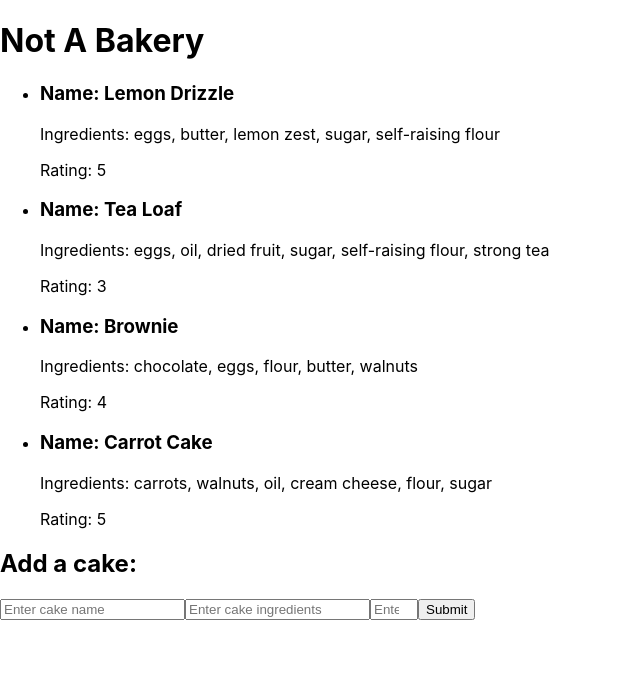
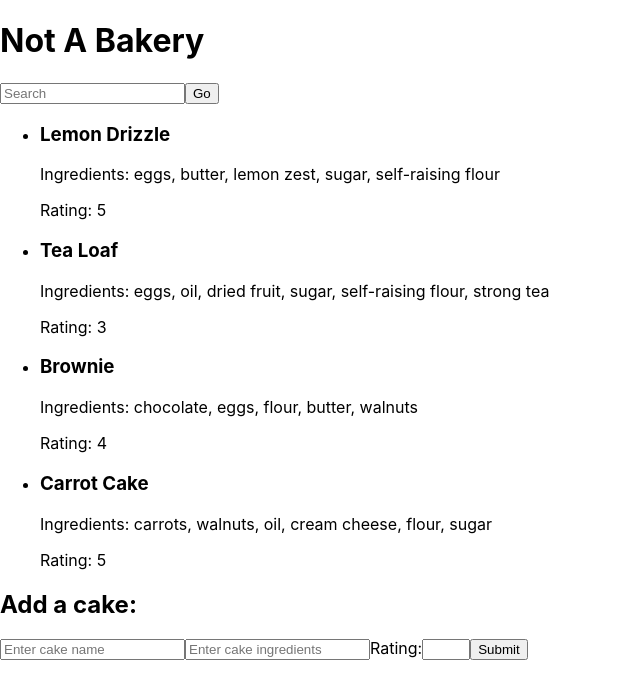
Before and after one commit to MTBNTA/react_forms_bakery_lab, a React (Create React App) app: page / in a window 1280 px wide. Shown: the top 698 px of the page, without its empty margins (0-640 px from the left). Built offline with nearby package versions, Linux system fonts and the light colour scheme.

Commit message:
implemented flawed search function

```diff
--- a/src/components/Cake.js
+++ b/src/components/Cake.js
@@ -2,7 +2,7 @@ const Cake = ({cake}) => {
 
     return (
         <li>
-            <h3>Name: {cake.cakeName}</h3>
+            <h3>{cake.cakeName}</h3>
             <p>Ingredients: {cake.ingredients.join(", ")}</p>
             <p>Rating: {cake.rating}</p>
         </li>
--- a/src/components/CakeList.js
+++ b/src/components/CakeList.js
@@ -1,15 +1,27 @@
 import Cake from "./Cake";
+import Search from "./Search";
 
-const CakeList = ({cakes}) => {
+const CakeList = ({cakes, setCakes}) => {
 
-    const mapCakes = cakes.map((cake, index) => {
+    let mappedCakes = cakes.map((cake, index) => {
         return <Cake cake={cake} key={index} />
     });
 
+    const filterCakes = (searchTerm) => {
+        const filteredCakes = cakes.filter(cake => cake.cakeName.toLowerCase().includes(searchTerm));
+        setCakes(filteredCakes);
+    }
+
+    console.log(mappedCakes);
+
     return (
-        <ul>
-            {mapCakes}
-        </ul>
+        <>
+            <Search filterCakes={filterCakes}/>
+            <ul>
+                {mappedCakes}
+            </ul>
+        </>
+
      );
 }
 
--- a/src/components/Register.js
+++ b/src/components/Register.js
@@ -14,7 +14,7 @@ const Register = ({cakes, registerCake}) => {
             validation = false;
         }
 
-        if(cakes.find(cake => cake.cakeName === cakeName)){
+        if(cakes.find(cake => cake.cakeName.toLowerCase() === cakeName.toLowerCase())){
             alert("This cake already exists!");
             validation = false;
         }
@@ -52,12 +52,12 @@ const Register = ({cakes, registerCake}) => {
                     value={ingredients}
                     onChange={(event) => setIngredients([event.target.value])}
                 />
+                Rating:
                 <input
                     type="number"
                     min="0"
                     max="5"
                     name="rating"
-                    placeholder="Enter cake rating"
                     value={rating}
                     onChange={(event) => setRating(event.target.value)}
                 />
--- /dev/null
+++ b/src/components/Search.js
@@ -0,0 +1,30 @@
+import { useState } from "react";
+import CakeList from "./CakeList";
+
+const Search = ({filterCakes}) => {
+
+    const [searchTerm, setSearchTerm] = useState("");
+
+    const handleSearch = (event) => {
+        event.preventDefault();
+        filterCakes(searchTerm);
+        // return cakes.filter(cake => cake.cakeName.toLowerCase().includes(searchTerm));
+    }
+
+    return (
+        <>
+            <form onSubmit={handleSearch}>
+                <input
+                    type="text"
+                    name="search"
+                    placeholder="Search"
+                    value={searchTerm}
+                    onChange={(event) => setSearchTerm(event.target.value.toLowerCase())}
+                />
+                <input type="submit" value="Go" />
+            </form>
+        </>
+    );
+}
+
+export default Search;
--- a/src/containers/CakeContainer.js
+++ b/src/containers/CakeContainer.js
@@ -1,6 +1,7 @@
 import { useState } from "react";
 import CakeList from "../components/CakeList";
 import Register from "../components/Register";
+import Search from "../components/Search";
 
 const CakeContainer = () => {
 
@@ -27,7 +28,7 @@ const CakeContainer = () => {
         }
     ]
 
-    const [cakes, setCakes] = useState([...initialData]);
+    const [cakes, setCakes] = useState(initialData);
 
     const registerCake = (newCake) => {
         setCakes([...cakes, newCake]);
@@ -35,7 +36,7 @@ const CakeContainer = () => {
 
     return (
         <>
-            <CakeList cakes={cakes} />
+            <CakeList cakes={cakes} setCakes={setCakes}/>
             <Register cakes={cakes} registerCake={registerCake} />
         </>
     );
```
